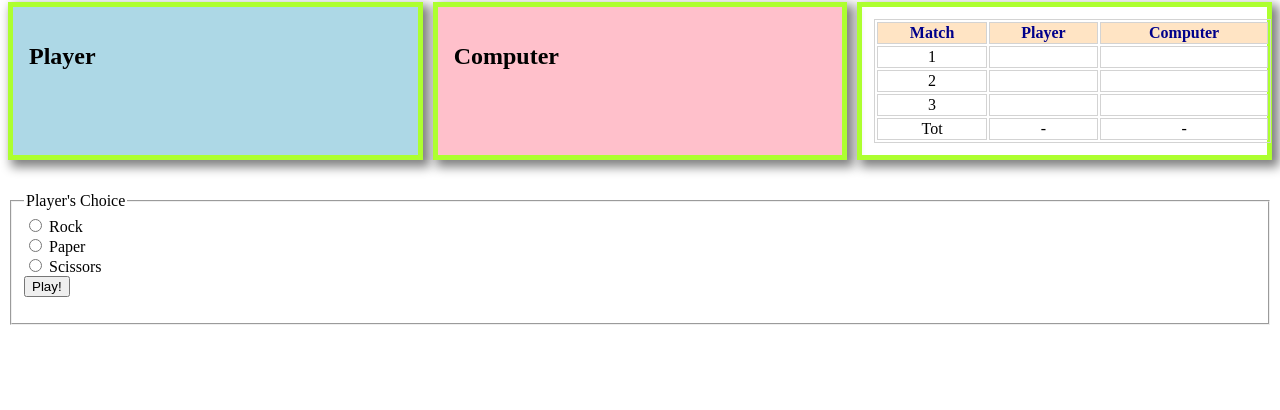
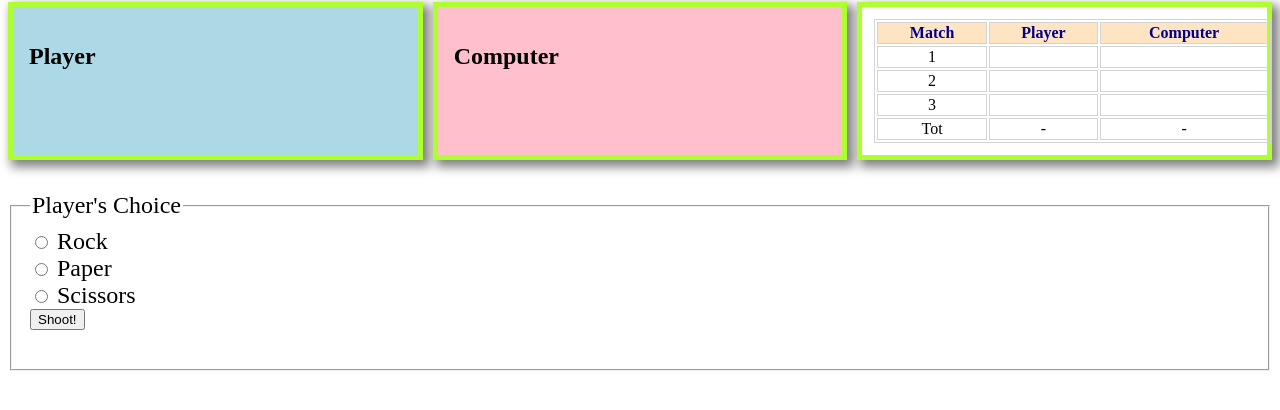
Before and after one commit to rietta/rock-paper-scissors-tournament, a plain HTML site: page game.html in a window 1280 px wide. Shown: the part 64-474 px from the top of the page. Drawn offline with Linux system fonts and the light colour scheme.

Commit message:
Label for shoot

```diff
--- a/board.css
+++ b/board.css
@@ -45,3 +45,7 @@
     text-align: center;
   }
 }
+
+fieldset {
+  font-size: 1.5em;
+}
--- a/game.html
+++ b/game.html
@@ -79,7 +79,7 @@
         </div>
 
 
-        <input type="submit" value="Play!"/>
+        <input type="submit" value="Shoot!"/>
       </form>
     </section>
 
```
